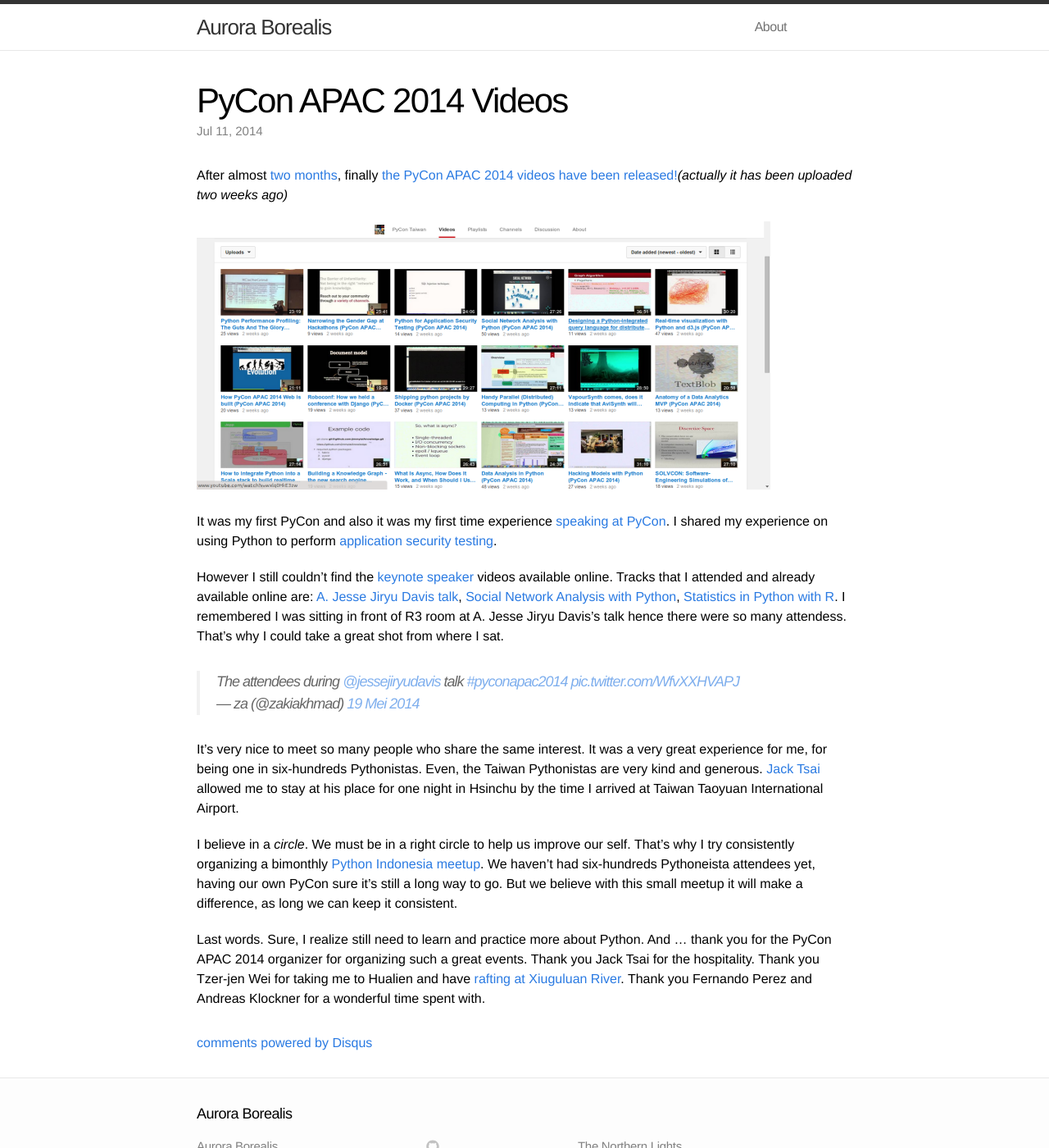
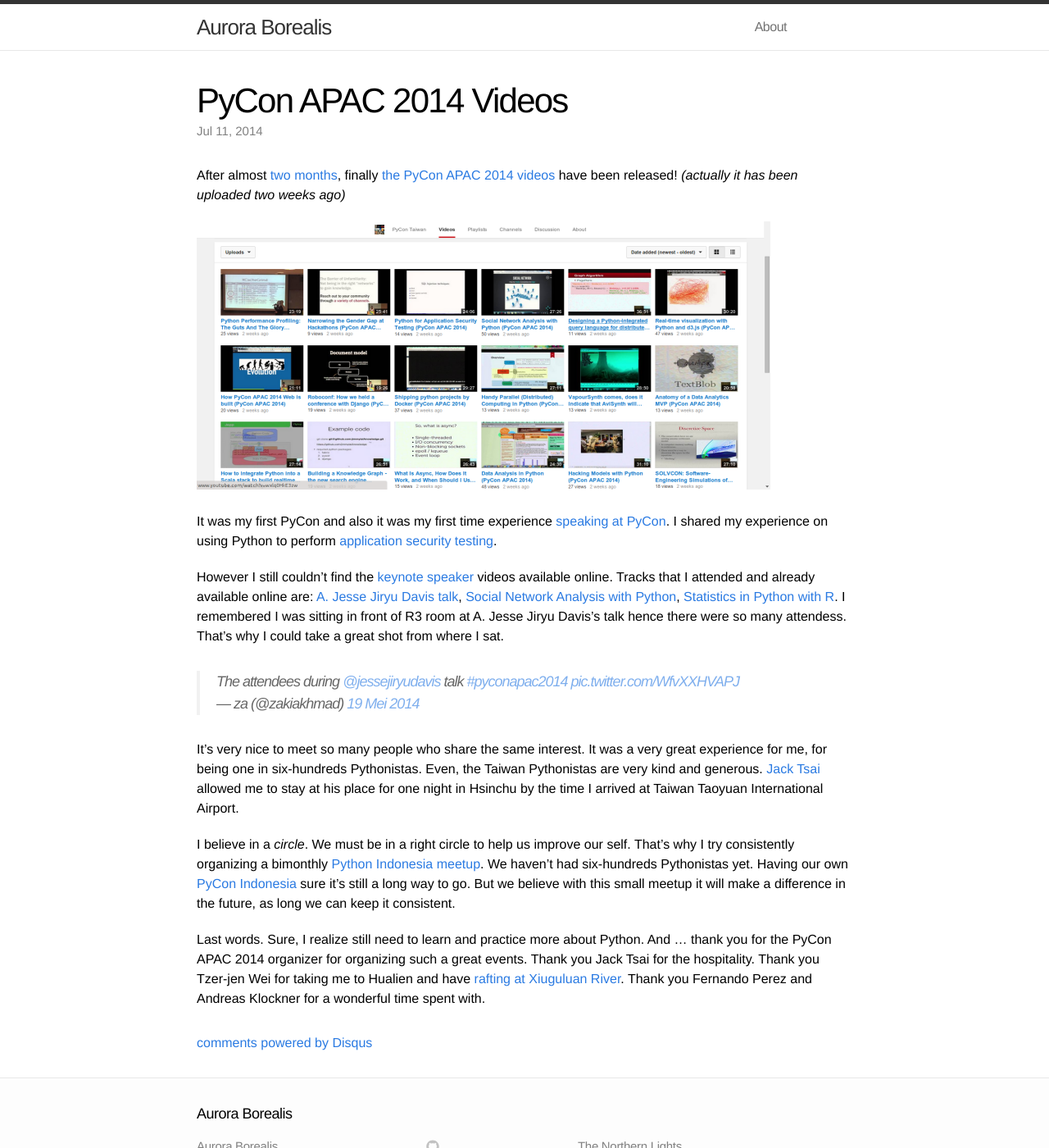
Before and after one commit to za/za.github.io, a Jekyll site: the page built from _posts/2014-07-11-pycon-apac-2014-video.markdown, in a window 1280 px wide and 1400 px high. Shown: the whole window at 82% size. Built offline with Jekyll 4.4.1, drawn with Linux system fonts in a browser that asks for light colours; comment, search, counter and statistics services are not loaded.

Commit message:
fix formatting

```diff
--- a/_posts/2014-07-11-pycon-apac-2014-video.markdown
+++ b/_posts/2014-07-11-pycon-apac-2014-video.markdown
@@ -5,7 +5,7 @@
 tags: "python"
 ---
 
-After almost [two months](https://tw.pycon.org/2014apac/en/), finally [the PyCon APAC 2014 videos have been released!](http://www.youtube.com/channel/UCHLnNgRnfGYDzPCCH8qGbQw)*(actually it has been uploaded two weeks ago)*
+After almost [two months](https://tw.pycon.org/2014apac/en/), finally [the PyCon APAC 2014 videos](http://www.youtube.com/channel/UCHLnNgRnfGYDzPCCH8qGbQw) have been released! *(actually it has been uploaded two weeks ago)*
 
 ![PyCon APAC 2014 Video](/images/pyconapac2014-video.png)
 
@@ -18,6 +18,6 @@
 
 It's very nice to meet so many people who share the same interest. It was a very great experience for me, for being one in six-hundreds Pythonistas. Even, the Taiwan Pythonistas are very kind and generous. [Jack Tsai](http://twitter.com/jacksctsai) allowed me to stay at his place for one night in Hsinchu by the time I arrived at Taiwan Taoyuan International Airport.
 
-I believe in a *circle*. We must be in a right circle to help us improve our self. That's why I try consistently organizing a bimonthly [Python Indonesia](http://python.or.id) [meetup](http://www.meetup.com/Python-ID/). We haven't had six-hundreds Pythoneista attendees yet, having our own PyCon sure it's still a long way to go. But we believe with this small meetup it will make a difference, as long we can keep it consistent.
+I believe in a *circle*. We must be in a right circle to help us improve our self. That's why I try consistently organizing a bimonthly [Python Indonesia](http://python.or.id) [meetup](http://www.meetup.com/Python-ID/). We haven't had six-hundreds Pythonistas yet. Having our own [PyCon Indonesia](https://twitter.com/pyconid) sure it's still a long way to go. But we believe with this small meetup it will make a difference in the future, as long we can keep it consistent.
 
 Last words. Sure, I realize still need to learn and practice more about Python. And ... thank you for the PyCon APAC 2014 organizer for organizing such a great events. Thank you Jack Tsai for the hospitality. Thank you Tzer-jen Wei for taking me to Hualien and have [rafting at Xiuguluan River](http://za.github.io/2014/06/13/xiuguluan-river/). Thank you Fernando Perez and Andreas Klockner for a wonderful time spent with.
```
